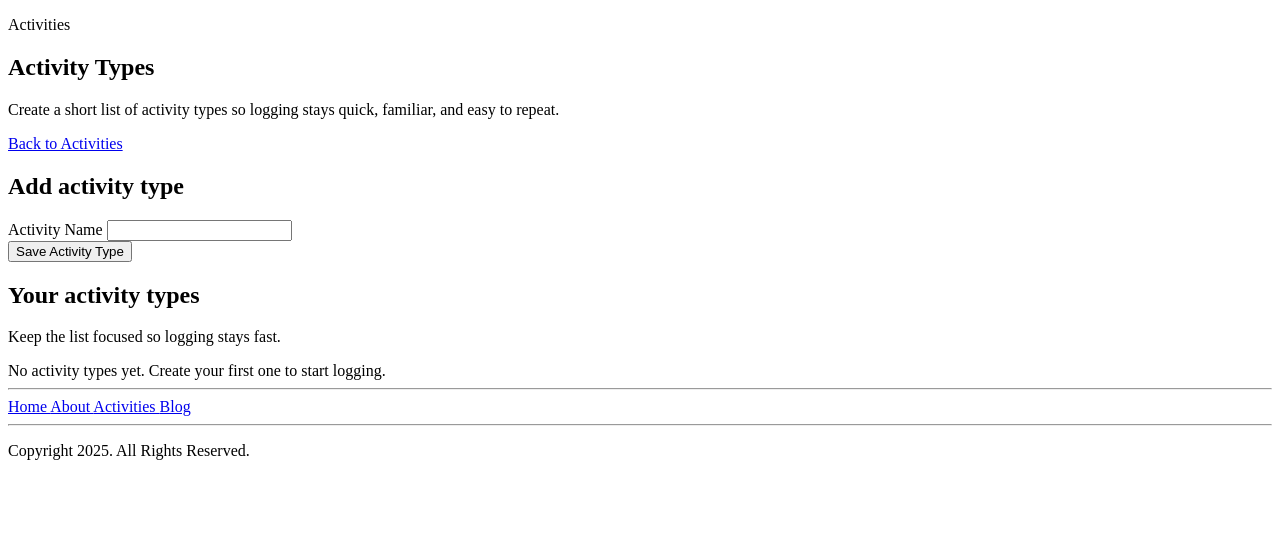
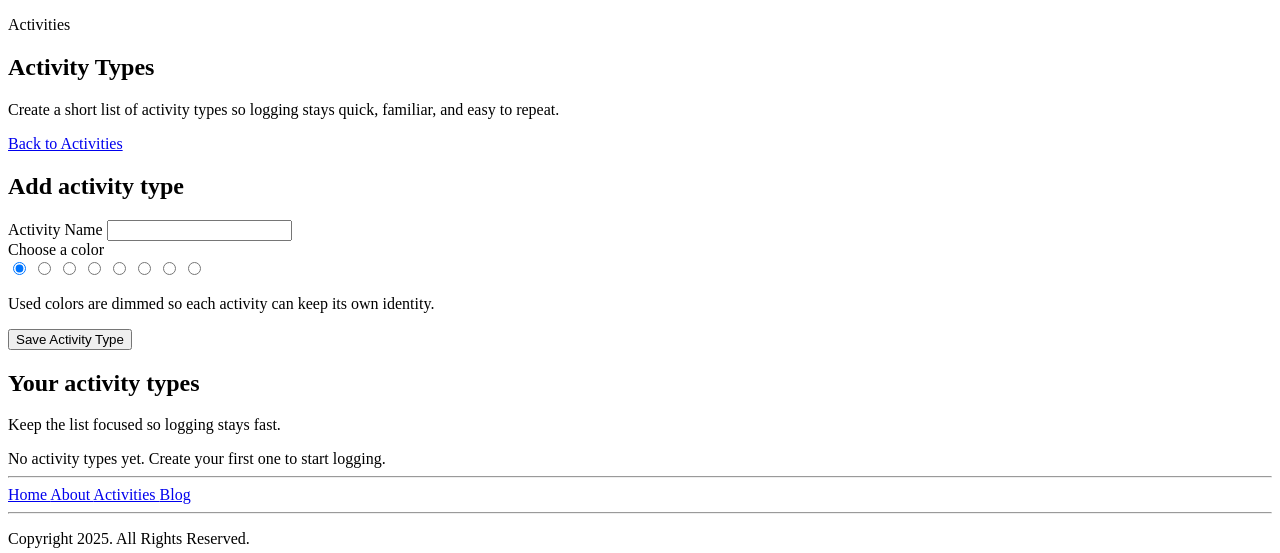
Before and after one commit to colinleroux/newMilestones, a Flask app: page /activities/types in a window 1280 px wide. Shown: the part 44-597 px from the top of the page. Run offline with Flask 3, Linux system fonts and the light colour scheme; the visitor is signed in with stand-in values (Sample User, id 1); data that the repository does not hold is empty.

Commit message:
Add color-coded activity types and log styling

```diff
--- a/deeds/activities/forms.py
+++ b/deeds/activities/forms.py
@@ -7,6 +7,7 @@ from wtforms.validators import DataRequired, Length, NumberRange, Optional
 
 class ActivityTypeForm(FlaskForm):
     name = StringField("Activity Name", validators=[DataRequired(), Length(min=2, max=100)])
+    color = StringField("Color", validators=[DataRequired(), Length(min=4, max=20)])
     submit = SubmitField("Save Activity Type")
 
 
--- a/deeds/activities/routes.py
+++ b/deeds/activities/routes.py
@@ -17,6 +17,17 @@ from deeds.activities.utils import (
 
 activities = Blueprint("activities", __name__, url_prefix="/activities")
 
+ACTIVITY_COLORS = [
+    "#0f766e",
+    "#0369a1",
+    "#7c3aed",
+    "#db2777",
+    "#ea580c",
+    "#ca8a04",
+    "#65a30d",
+    "#dc2626",
+]
+
 
 def _active_activity_types():
     return (
@@ -26,13 +37,29 @@ def _active_activity_types():
     )
 
 
+def _next_available_activity_color(exclude_type_id=None):
+    used_colors = {
+        activity_type.color
+        for activity_type in ActivityType.query.filter_by(user_id=current_user.id).all()
+        if exclude_type_id is None or activity_type.id != exclude_type_id
+    }
+    for color in ACTIVITY_COLORS:
+        if color not in used_colors:
+            return color
+    return ACTIVITY_COLORS[0]
+
+
 def _ensure_general_activity_type():
     activity_type = ActivityType.query.filter_by(
         user_id=current_user.id,
         name="General",
     ).first()
     if activity_type is None:
-        activity_type = ActivityType(name="General", user_id=current_user.id)
+        activity_type = ActivityType(
+            name="General",
+            user_id=current_user.id,
+            color=_next_available_activity_color(),
+        )
         db.session.add(activity_type)
         db.session.commit()
     elif activity_type.archived:
@@ -180,13 +207,21 @@ def activity_types():
         editing_type = ActivityType.query.filter_by(id=edit_type_id, user_id=current_user.id).first()
         if editing_type:
             form.name.data = editing_type.name
+            form.color.data = editing_type.color
+    elif request.method == "GET" and not form.color.data:
+        form.color.data = _next_available_activity_color()
 
     if form.validate_on_submit():
         if edit_type_id and editing_type:
             editing_type.name = form.name.data.strip()
+            editing_type.color = form.color.data
             flash("Activity type updated.", "success")
         else:
-            new_type = ActivityType(name=form.name.data.strip(), user_id=current_user.id)
+            new_type = ActivityType(
+                name=form.name.data.strip(),
+                color=form.color.data,
+                user_id=current_user.id,
+            )
             db.session.add(new_type)
             flash("Activity type created.", "success")
 
@@ -200,6 +235,12 @@ def activity_types():
         activity_types=types,
         form=form,
         editing_type=editing_type,
+        activity_colors=ACTIVITY_COLORS,
+        used_colors=[
+            activity_type.color
+            for activity_type in types
+            if not editing_type or activity_type.id != editing_type.id
+        ],
     )
 
 
--- a/deeds/models.py
+++ b/deeds/models.py
@@ -128,6 +128,7 @@ class Step(db.Model):
 class ActivityType(db.Model):
     id = db.Column(db.Integer, primary_key=True)
     name = db.Column(db.String(100), nullable=False)
+    color = db.Column(db.String(20), nullable=False, default="#0f766e")
     archived = db.Column(db.Boolean, default=False)
     created_at = db.Column(db.DateTime, default=datetime.utcnow)
     user_id = db.Column(db.Integer, db.ForeignKey('user.id'), nullable=False)
--- a/deeds/templates/activities/types.html
+++ b/deeds/templates/activities/types.html
@@ -24,6 +24,33 @@
             <p class="mt-1 text-sm text-red-600">{{ error }}</p>
           {% endfor %}
         </div>
+        <div>
+          <label class="mb-2 block text-sm font-medium text-slate-700">Choose a color</label>
+          <div class="flex flex-wrap gap-3">
+            {% for color in activity_colors %}
+              {% set is_used = color in used_colors %}
+              <label class="relative {% if is_used and form.color.data != color %}opacity-30{% endif %}">
+                <input
+                  type="radio"
+                  name="{{ form.color.name }}"
+                  value="{{ color }}"
+                  class="peer sr-only"
+                  {% if form.color.data == color %}checked{% endif %}
+                  {% if is_used and form.color.data != color %}disabled{% endif %}
+                >
+                <span
+                  class="block h-10 w-10 rounded-full border-4 border-transparent shadow transition peer-checked:scale-110 peer-checked:border-slate-900"
+                  style="background-color: {{ color }};"
+                  title="{% if is_used and form.color.data != color %}Already in use{% else %}Select color{% endif %}"
+                ></span>
+              </label>
+            {% endfor %}
+          </div>
+          <p class="mt-2 text-xs text-slate-500">Used colors are dimmed so each activity can keep its own identity.</p>
+          {% for error in form.color.errors %}
+            <p class="mt-1 text-sm text-red-600">{{ error }}</p>
+          {% endfor %}
+        </div>
         <div class="flex flex-wrap gap-2">
           {{ form.submit(class="rounded-full bg-orange-500 px-5 py-3 text-sm font-semibold text-white transition hover:bg-orange-600") }}
           {% if editing_type %}
@@ -43,10 +70,13 @@
       {% if activity_types %}
         <ul class="space-y-3">
           {% for activity_type in activity_types %}
-            <li class="rounded-xl border border-slate-100 bg-white px-4 py-4 shadow-sm">
+            <li class="rounded-xl border border-slate-100 bg-white px-4 py-4 shadow-sm" style="border-left: 10px solid {{ activity_type.color }};">
               <div class="flex flex-col gap-3 sm:flex-row sm:items-center sm:justify-between">
                 <div>
-                  <div class="font-medium text-slate-900">{{ activity_type.name }}</div>
+                  <div class="flex items-center gap-3">
+                    <span class="inline-block h-4 w-4 rounded-full" style="background-color: {{ activity_type.color }};"></span>
+                    <div class="font-medium text-slate-900">{{ activity_type.name }}</div>
+                  </div>
                   {% if activity_type.archived %}
                     <span class="mt-2 inline-flex rounded-full bg-amber-100 px-2 py-1 text-xs font-semibold text-amber-700">Archived</span>
                   {% endif %}
```
Also changed, not shown: deeds/templates/activities/index.html (+10 -4 lines), deeds/templates/activities/logs.html (+15 -6 lines), migrations/versions/b4f2e98c1a6d_add_color_to_activity_type.py (added, +30 -0 lines).
